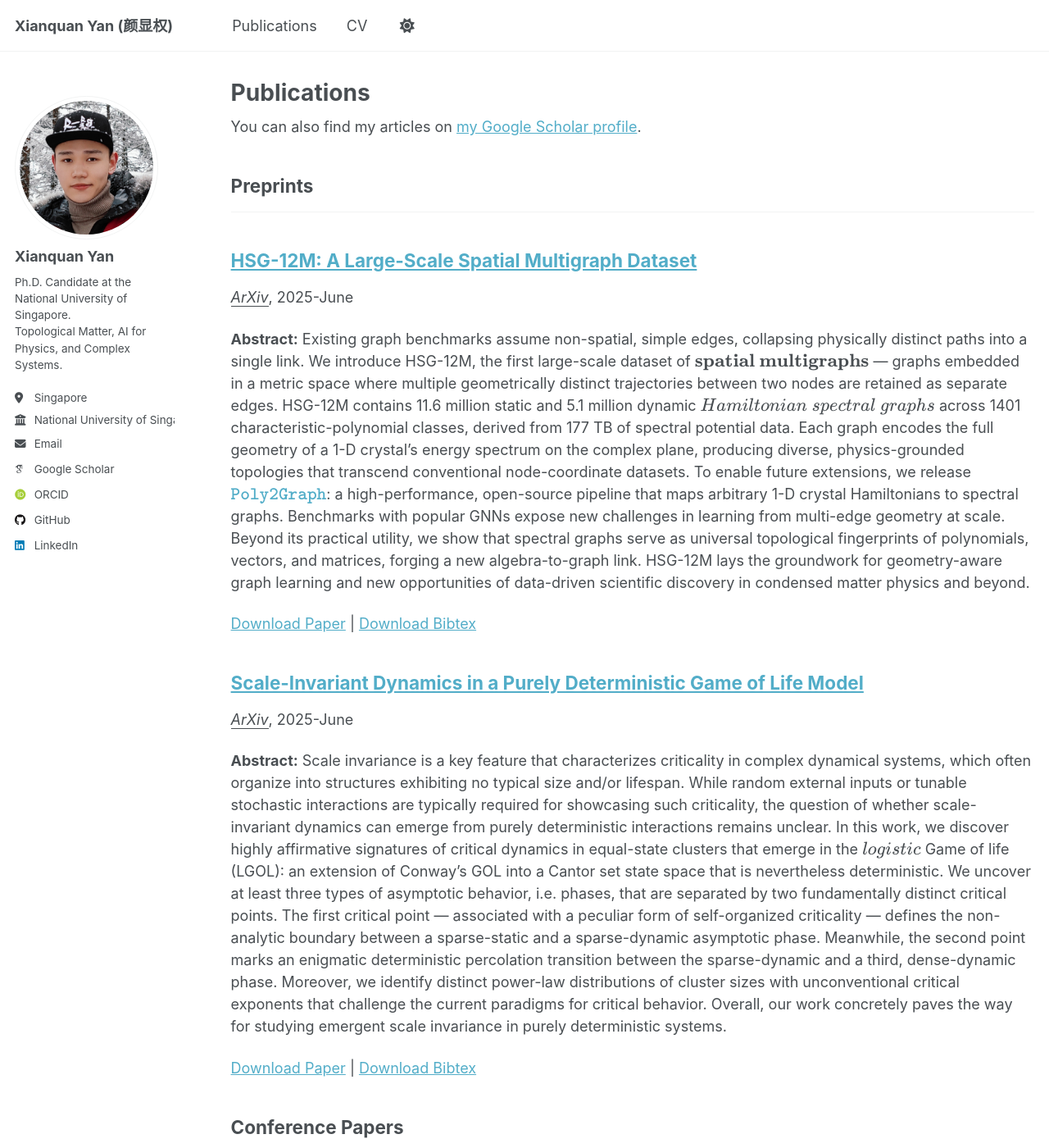
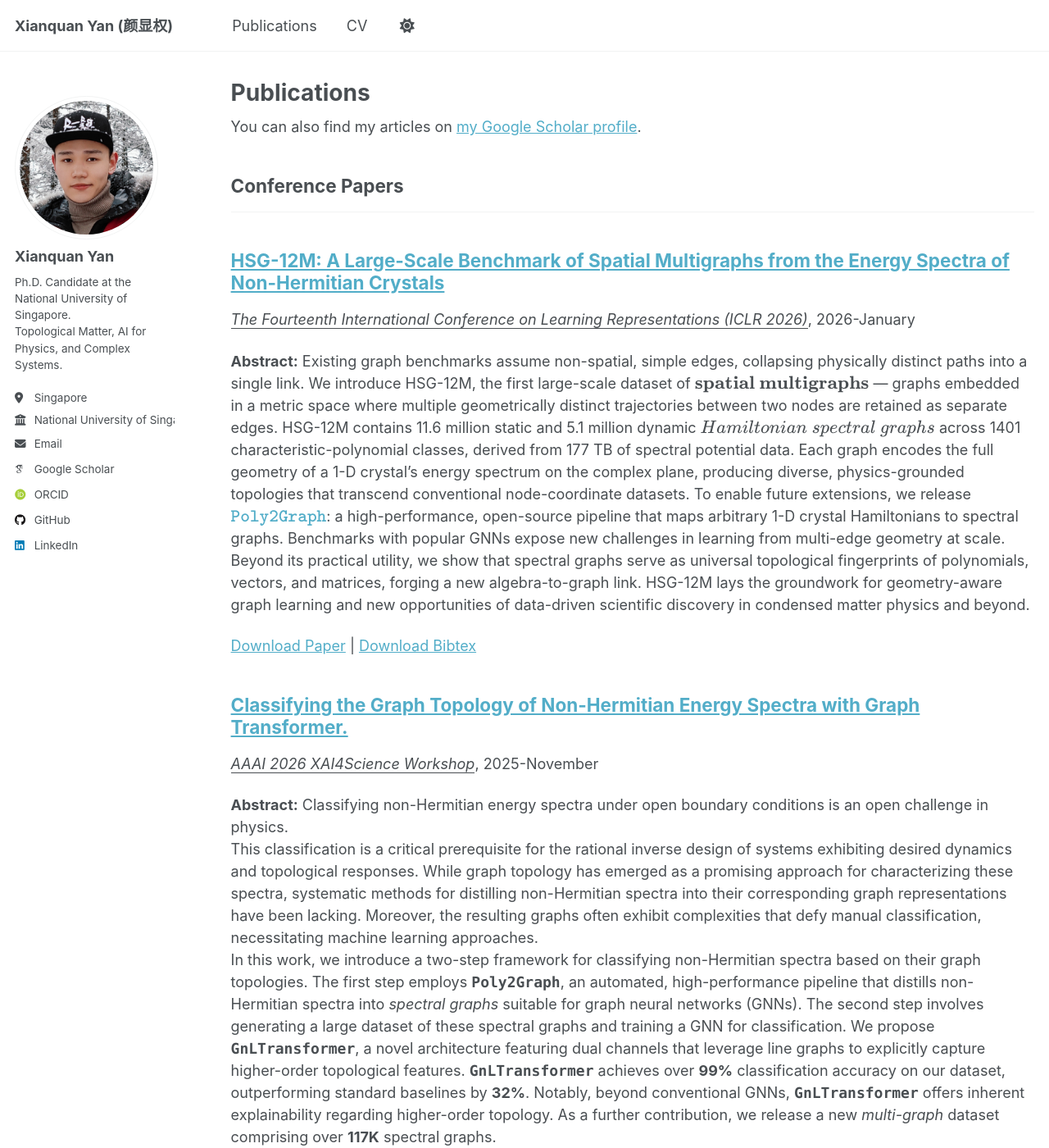
Before and after one commit to sarinstein-yan/sarinstein-yan.github.io, a Jekyll site: the page built from _pages/publications.html, in a window 1280 px wide and 1400 px high. Shown: the whole window at 82% size. Built offline with Jekyll 4.4.1, drawn with Linux system fonts in a browser that asks for light colours; some web fonts are replaced.

Commit message:
update pub 2026 Jan 29

```diff
--- a/_publications/2025-06-hsg12m.md
+++ b/_publications/2025-06-hsg12m.md
@@ -1,11 +1,11 @@
 ---
-title: "HSG-12M: A Large-Scale Spatial Multigraph Dataset"
+title: "HSG-12M: A Large-Scale Benchmark of Spatial Multigraphs from the Energy Spectra of Non-Hermitian Crystals"
 collection: publications
-category: preprints
+category: conferences
 permalink: /publication/2025-06-hsg12m
 excerpt:
-date: 2025-06-10
-venue: 'ArXiv'
+date: 2026-01-26
+venue: 'The Fourteenth International Conference on Learning Representations (ICLR 2026)'
 paperurl: 'https://arxiv.org/abs/2506.08618'
 bibtexurl: 'https://raw.githubusercontent.com/sarinstein-yan/sarinstein-yan.github.io/master/files/2025-06-hsg12m.bib'
 # slidesurl: 'https://raw.githubusercontent.com/sarinstein-yan/sarinstein-yan.github.io/master/files/slides1.pdf'
--- a/_publications/2025-06-lgol.md
+++ b/_publications/2025-06-lgol.md
@@ -1,11 +1,11 @@
 ---
-title: "Scale-Invariant Dynamics in a Purely Deterministic Game of Life Model"
+title: "Deterministic scale-invariant dynamics in a logistic Game-of-Life model"
 collection: publications
-category: preprints
+category: journals
 permalink: /publication/2025-06-lgol
 excerpt:
 date: 2025-06-07
-venue: 'ArXiv'
+venue: 'Nature Communications Physics (to appear)'
 paperurl: 'https://arxiv.org/abs/2411.07189'
 bibtexurl: 'https://raw.githubusercontent.com/sarinstein-yan/sarinstein-yan.github.io/master/files/2025-06-lgol.bib'
 # citation: 'Akgun, Hakan, Xianquan Yan, Tamer Taskiran, Muhamet Ibrahimi, Ching Hua Lee, and Seymur Jahangirov. “Scale-Invariant Dynamics in a Purely Deterministic Game of Life Model.” arXiv, June 7, 2025. https://doi.org/10.48550/arXiv.2411.07189.'
```
